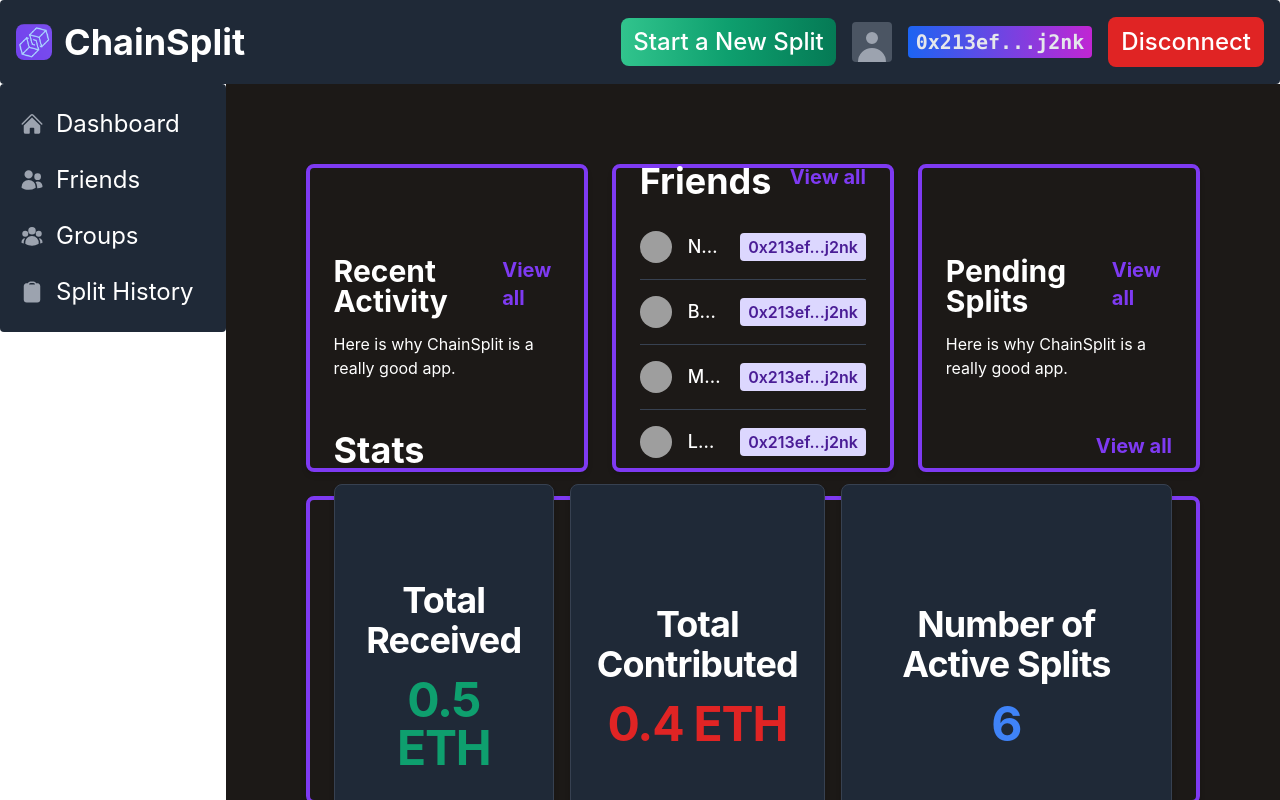
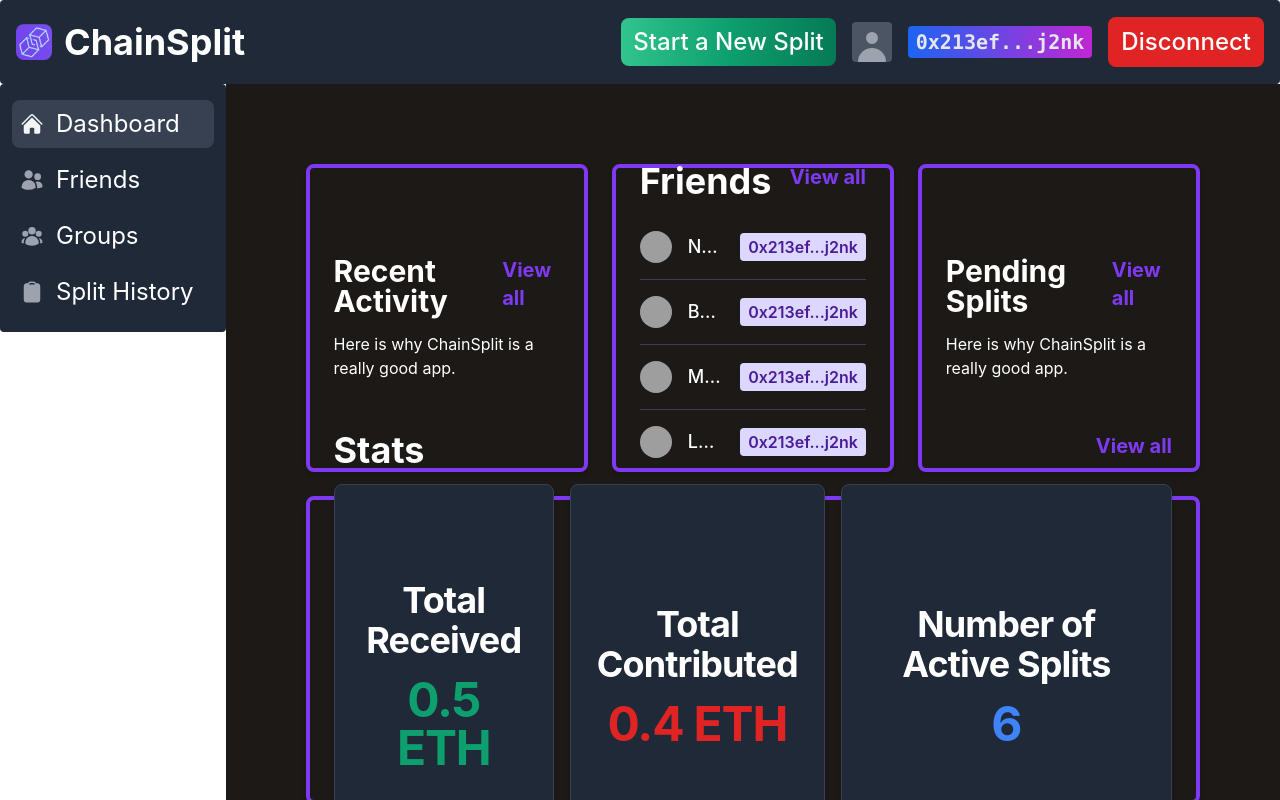
Before and after one commit to karan2605/Chain-Split, a React (Create React App) app: page /dashboard in a window 1280 px wide. Shown: the top 800 px of the page. Built offline with nearby package versions, Linux system fonts and the light colour scheme; grey boxes are pictures that could not be loaded.

Commit message:
Added active flag on Dashboard button

```diff
--- a/src/components/DashboardSidebar.js
+++ b/src/components/DashboardSidebar.js
@@ -13,6 +13,7 @@ const DashboardSidebar = () => {
                     href="#"
                     className="text-2xl text-white"
                     icon={HiHome}
+                    active={true}
                     >
                     <h1 className="text-2xl text-white">Dashboard</h1>
                     </Sidebar.Item>
```
